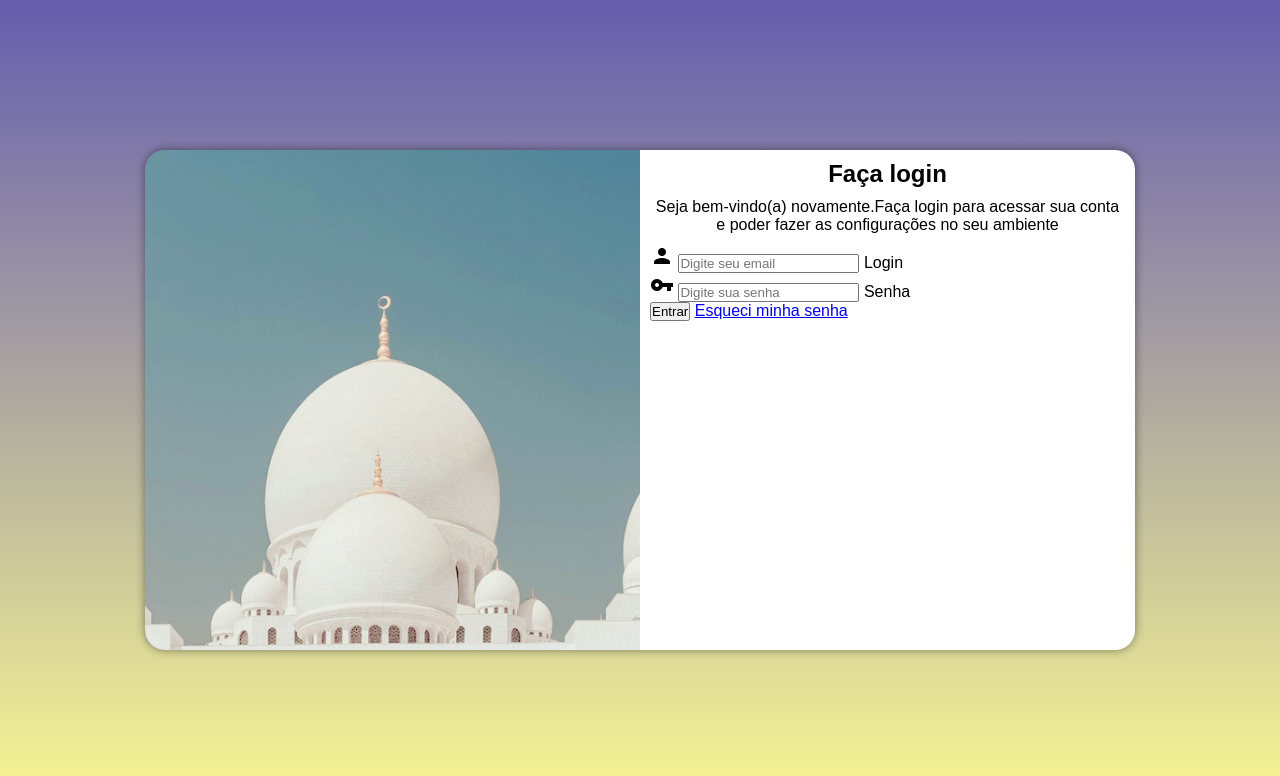
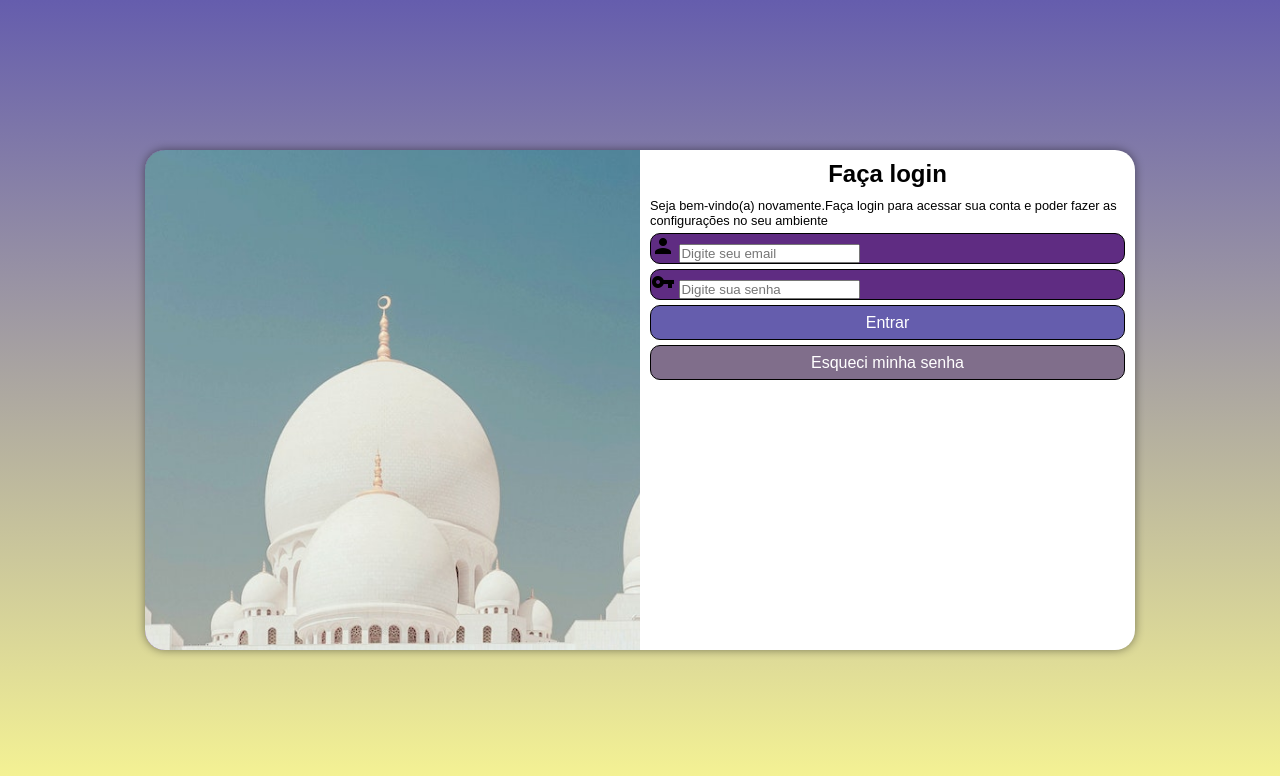
Before and after one commit to pablobidiaki/Tela-Login-responsiva, a plain HTML site: page index.html in a window 1280 px wide. Drawn offline with Linux system fonts and the light colour scheme.

Commit message:
formatações

```diff
--- a/estilo/style.css
+++ b/estilo/style.css
@@ -34,9 +34,13 @@ section#login{
     transition-timing-function: ease;
 }
 
-section#login > div > h1,p{
+section#login > div > h1{
     text-align: center;
     margin-bottom: 10px;
+}
+
+section#login > div > p{
+    font-size: 0.8em;
 }
 
 section#login > div#imagem{
@@ -51,3 +55,49 @@ section#login > div#formulario{
     display: block;
     padding:10px;
 }
+
+.campo{
+    background-color: #5f2c82;
+    border-radius: 10px;
+    margin: 5px 0px;
+    border: 1px solid black;
+}
+
+.enviar{
+    display: block;
+    background-color: #655dad;
+    color: white;
+    font-size: 1em;
+    border: 1px solid black;
+    border-radius: 10px;
+    height: 35px;
+    width: 100%;
+    margin-top: 5px ;
+    cursor: pointer;
+    transition: .5s;
+}
+
+.enviar:hover{
+    background-color: #5f2c82;
+    border: 1px solid black;
+}
+
+.e-senha{
+    display: block;
+    background-color: #806e8b;
+    color: white;
+    text-decoration: none;
+    font-size: 1em;
+    margin-top: 5px;
+    padding-top: 8px;
+    border: 1px solid black;
+    border-radius: 10px;
+    width: 100%;
+    height: 35px;
+    text-align: center;
+    transition: .5s;
+}
+
+.e-senha:hover{
+    background-color: #45425f;
+}
--- a/index.html
+++ b/index.html
@@ -24,14 +24,16 @@
                     <div class="campo">
                         <span class="material-icons">person</span>
                         <input type="email" name="email" id="iemail" placeholder="Digite seu email" autocomplete="on" required maxlength="40">
-                        <label for="iemail">Login</label>
+                        <label for="iemail"></label>
                     </div>
                     <div class="campo">
                         <span class="material-icons">vpn_key</span>
                         <input type="password" name="senha" id="isenha" placeholder="Digite sua senha" autocomplete="off" required minlength="8" maxlength="20">
-                        <label for="isenha">Senha</label><br>
-                        <input type="submit" value="Entrar">
-                        <a href="#">Esqueci minha senha</a>
+                        <label for="isenha"></label>
+                    </div>
+                    <div class="botoes">
+                        <input class="enviar" type="submit" value="Entrar">
+                        <a class="e-senha" href="#">Esqueci minha senha</a>
                     </div>
                 </form>
             </div>
```
